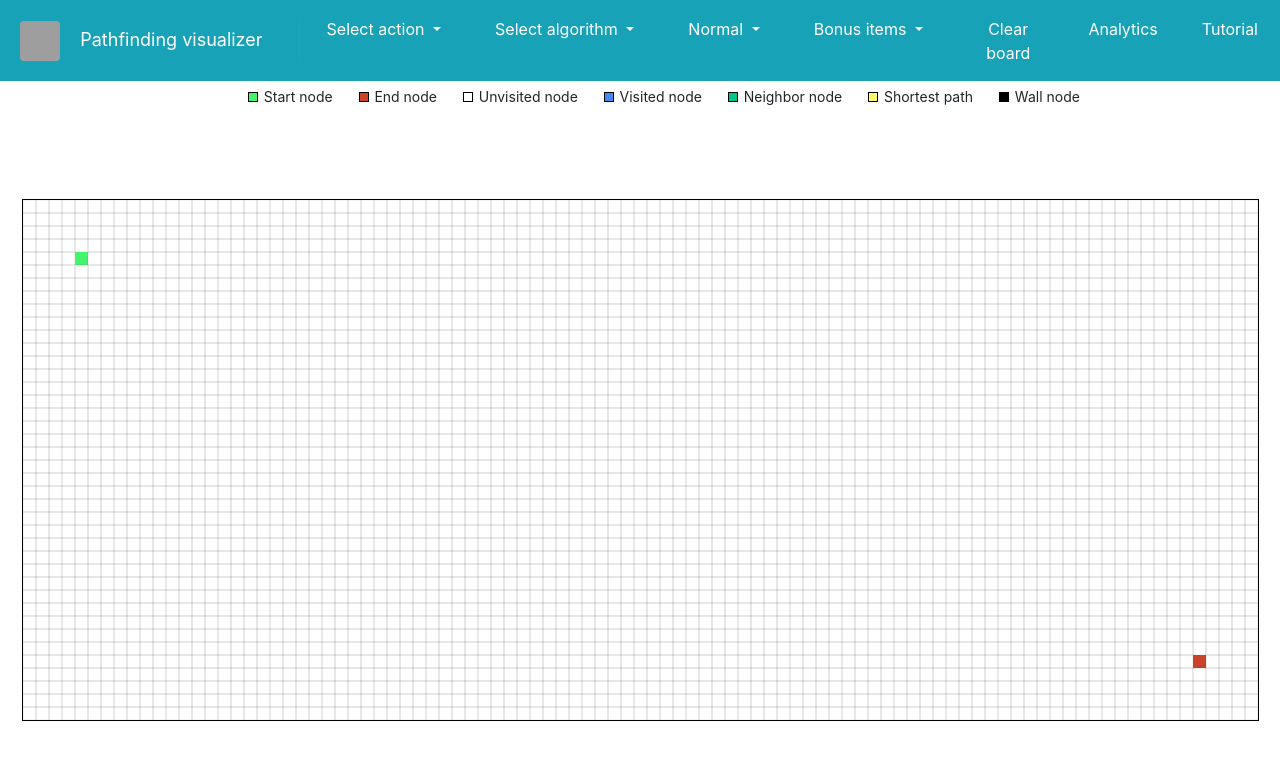
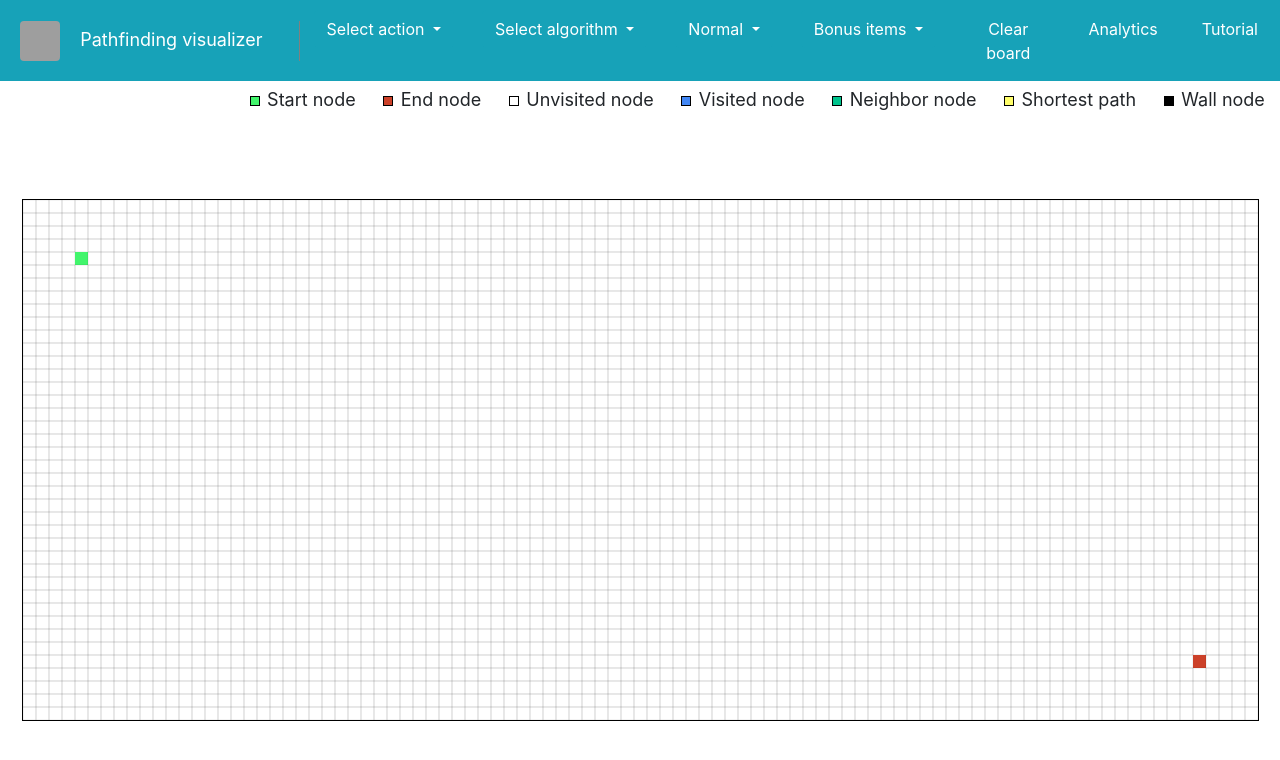
Before and after one commit to ajdinpasic/Pathfinding-visualizer, an Angular app in the folder angular-spa/: page / in a window 1280 px wide. Shown: the top 760 px of the page. Built offline with nearby package versions, Linux system fonts and the light colour scheme; grey boxes are pictures that could not be loaded.

Commit message:
test css

```diff
--- a/angular-spa/src/app/components/grid-menu/grid-menu.component.css
+++ b/angular-spa/src/app/components/grid-menu/grid-menu.component.css
@@ -128,11 +128,12 @@ width: 200px;
     list-style: none;
     /* padding: 0 28px 0 0; */
     margin: 5px 10px;
+    font-size: 18px;
 }
 
-#mainText {
+/* #mainText {
     font-size: 14px;
-}
+} */
 
 .start {
     width: 10px;
```
